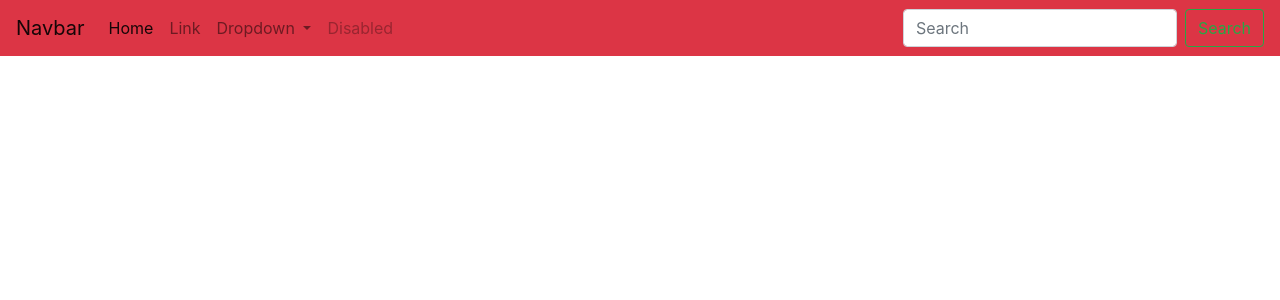
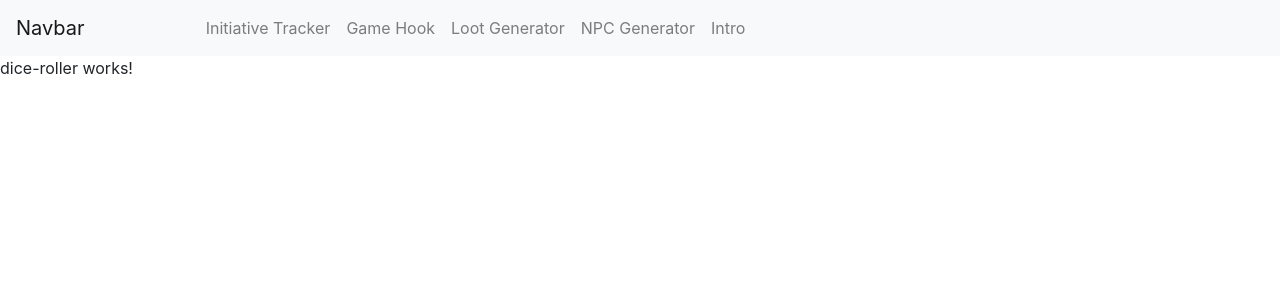
Before and after one commit to eduardo-nakamura/rpg-apps-react-v2, an Angular app: page /dice-roller in a window 1280 px wide. Before the commit this address led to /. Shown: the top 300 px of the page. Built offline with nearby package versions, Linux system fonts and the light colour scheme.

Commit message:
dice roller

```diff
--- a/src/app/app-routing.module.ts
+++ b/src/app/app-routing.module.ts
@@ -2,7 +2,7 @@ import { NgModule } from '@angular/core';
 import { Routes, RouterModule } from '@angular/router';
 
 
-const routes: Routes = [];
+const routes: Routes = [{ path: 'dice-roller', loadChildren: () => import('./dice-roller/dice-roller.module').then(m => m.DiceRollerModule) }];
 
 @NgModule({
   imports: [RouterModule.forRoot(routes)],
--- a/src/app/app.component.css
+++ b/src/app/app.component.css
@@ -0,0 +1,4 @@
+.nav-link.active {
+    border-bottom: 2px solid red;
+    text-shadow: 1px 1px 5px rgba(255, 255, 255, 0.6), 3px 3px 5px rgba(255, 255, 255, 0.3);
+}
--- a/src/app/app.component.html
+++ b/src/app/app.component.html
@@ -1,37 +1,4 @@
-<nav class="navbar navbar-expand-lg navbar-light bg-danger">
-    <a class="navbar-brand" href="#">Navbar</a>
-    <button class="navbar-toggler" type="button" data-toggle="collapse" data-target="#navbarSupportedContent" aria-controls="navbarSupportedContent" aria-expanded="false" aria-label="Toggle navigation">
-    <span class="navbar-toggler-icon"></span>
-  </button>
+<app-navbar></app-navbar>
+<router-outlet>
 
-    <div class="collapse navbar-collapse" id="navbarSupportedContent">
-        <ul class="navbar-nav mr-auto">
-            <li class="nav-item active">
-                <a class="nav-link" href="#">Home <span class="sr-only">(current)</span></a>
-            </li>
-            <li class="nav-item">
-                <a class="nav-link" href="#">Link</a>
-            </li>
-            <li class="nav-item dropdown">
-                <a class="nav-link dropdown-toggle" href="#" id="navbarDropdown" role="button" data-toggle="dropdown" aria-haspopup="true" aria-expanded="false">
-          Dropdown
-        </a>
-                <div class="dropdown-menu" aria-labelledby="navbarDropdown">
-                    <a class="dropdown-item" href="#">Action</a>
-                    <a class="dropdown-item" href="#">Another action</a>
-                    <div class="dropdown-divider"></div>
-                    <a class="dropdown-item" href="#">Something else here</a>
-                </div>
-            </li>
-            <li class="nav-item">
-                <a class="nav-link disabled" href="#">Disabled</a>
-            </li>
-        </ul>
-        <form class="form-inline my-2 my-lg-0">
-            <input class="form-control mr-sm-2" type="search" placeholder="Search" aria-label="Search">
-            <button class="btn btn-outline-success my-2 my-sm-0" type="submit">Search</button>
-        </form>
-    </div>
-</nav>
-
-<router-outlet></router-outlet>
+</router-outlet>
--- a/src/app/app.module.ts
+++ b/src/app/app.module.ts
@@ -3,10 +3,12 @@ import { NgModule } from '@angular/core';
 
 import { AppRoutingModule } from './app-routing.module';
 import { AppComponent } from './app.component';
+import { NavbarComponent } from './navbar/navbar.component';
 
 @NgModule({
   declarations: [
-    AppComponent
+    AppComponent,
+    NavbarComponent
   ],
   imports: [
     BrowserModule,
--- /dev/null
+++ b/src/app/dice-roller/dice-roller-routing.module.ts
@@ -0,0 +1,12 @@
+import { NgModule } from '@angular/core';
+import { Routes, RouterModule } from '@angular/router';
+
+import { DiceRollerComponent } from './dice-roller.component';
+
+const routes: Routes = [{ path: '', component: DiceRollerComponent }];
+
+@NgModule({
+  imports: [RouterModule.forChild(routes)],
+  exports: [RouterModule]
+})
+export class DiceRollerRoutingModule { }
--- /dev/null
+++ b/src/app/dice-roller/dice-roller.component.html
@@ -0,0 +1 @@
+<p>dice-roller works!</p>
--- /dev/null
+++ b/src/app/dice-roller/dice-roller.component.ts
@@ -0,0 +1,15 @@
+import { Component, OnInit } from '@angular/core';
+
+@Component({
+  selector: 'app-dice-roller',
+  templateUrl: './dice-roller.component.html',
+  styleUrls: ['./dice-roller.component.css']
+})
+export class DiceRollerComponent implements OnInit {
+
+  constructor() { }
+
+  ngOnInit(): void {
+  }
+
+}
--- /dev/null
+++ b/src/app/navbar/navbar.component.css
@@ -0,0 +1,3 @@
+.active {
+    opacity: 0;
+}
--- /dev/null
+++ b/src/app/navbar/navbar.component.html
@@ -0,0 +1,18 @@
+<nav class="navbar navbar-expand-lg navbar-light bg-light">
+    <a class="navbar-brand" href="#">Navbar</a>
+    <button class="navbar-toggler" type="button" data-toggle="collapse" data-target="#navbarSupportedContent" aria-controls="navbarSupportedContent" aria-expanded="false" aria-label="Toggle navigation">
+      <span class="navbar-toggler-icon"></span>
+    </button>
+
+    <div class="collapse navbar-collapse" id="navbarSupportedContent">
+        <ul class="navbar-nav mr-auto">
+            <li class="nav-item" *ngFor="let item of menuContent" data-toggle="collapse" data-toggle="collapse" data-target=".navbar-collapse.show">
+                <a class="nav-link" [routerLink]="item.router" routerLink="dice-roller" routerLinkActive="active">
+                    <i class="fas" [ngClass]="item.class"></i> {{item.title}}
+                </a>
+            </li>
+
+        </ul>
+
+    </div>
+</nav>
--- /dev/null
+++ b/src/app/navbar/navbar.component.ts
@@ -0,0 +1,22 @@
+import { Component, OnInit } from '@angular/core';
+
+@Component({
+  selector: 'app-navbar',
+  templateUrl: './navbar.component.html',
+  styleUrls: ['./navbar.component.css']
+})
+export class NavbarComponent implements OnInit {
+  menuContent = [
+    {router: 'dice-roller', title: 'Dice Roller',class:'fa-dice'},
+    {router: 'init-tracker', title: 'Initiative Tracker',class:'fa-hourglass-half'},
+    {router: 'game-hook', title: 'Game Hook',class:'fa-comments'},
+    {router: 'loot-generator', title: 'Loot Generator',class:'fa-coins'},
+    {router: 'npc-generator', title: 'NPC Generator',class:'fa-users'},
+    {router: 'intro', title: 'Intro',class:'fa-rocket'}
+  ]
+  constructor() { }
+
+  ngOnInit(): void {
+  }
+
+}
```
Also changed, not shown: src/app/dice-roller/dice-roller.module.ts (added, +15 -0 lines), src/app/dice-roller/dice-roller.component.css (added), 2 other files (tests, documents, lock files or other folders).
